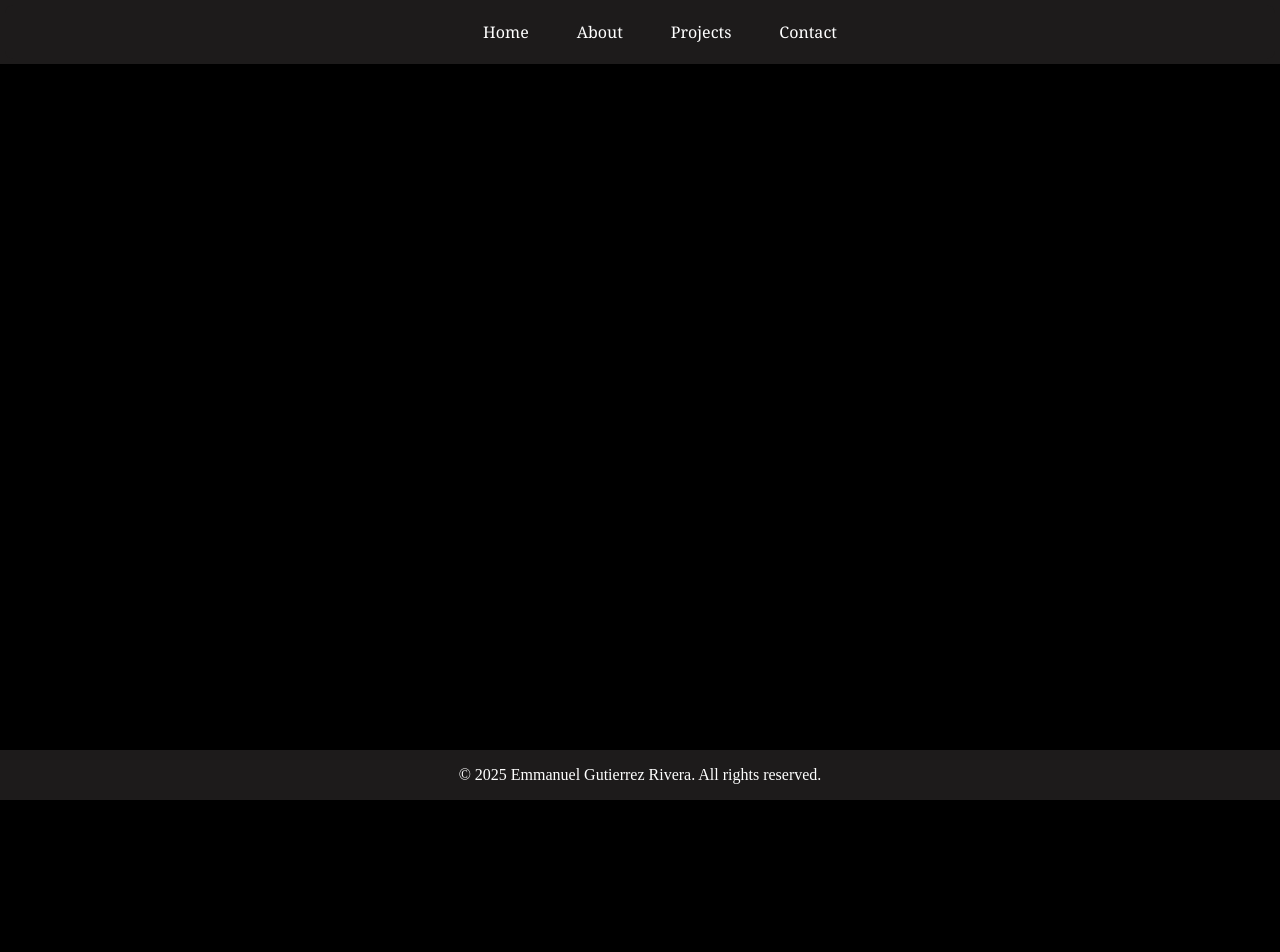
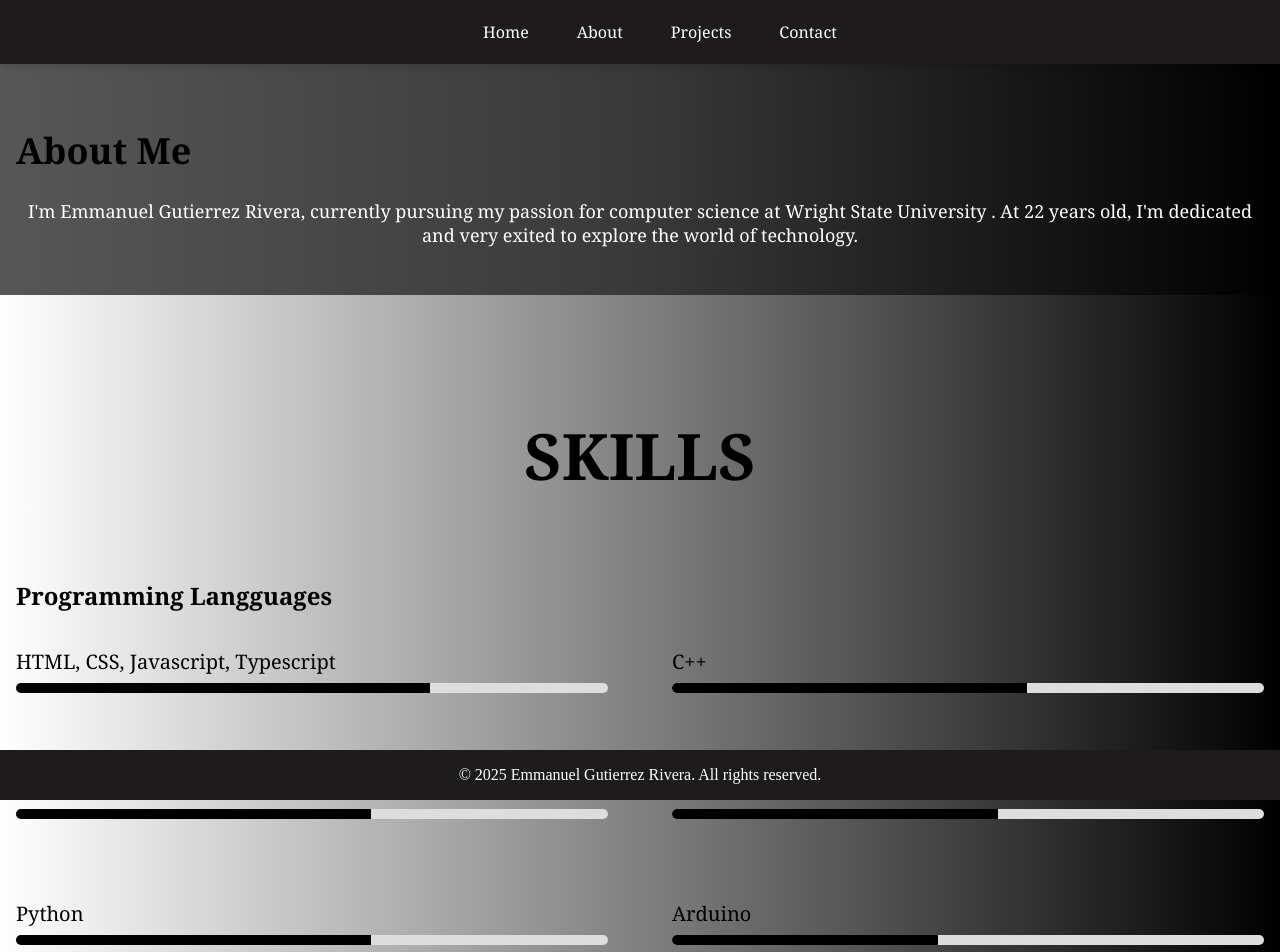
Before and after one commit to EmmanuelGR02/React-PersonalWebsite, a React (Vite) app: page /about in a window 1280 px wide. Shown: the top 952 px of the page. Before the commit the page ends 800 px from the top, so only its background shows below. Built offline with nearby package versions, Linux system fonts and the light colour scheme.

Commit message:
new changes

```diff
--- a/src/Components/About/About.css
+++ b/src/Components/About/About.css
@@ -0,0 +1,95 @@
+.about-container {
+    min-height: 100vh;
+    display: flex;
+    flex-direction: column;
+  }
+
+  .about-main {
+    flex-grow: 1;
+  }
+
+  .skills-section {
+    background: linear-gradient(to right, white, gray, black);
+    background-color: white;
+    padding: 4rem 1rem;
+  }
+
+  .skills-container {
+    max-width: 1280px;
+    margin: 0 auto;
+  }
+
+  .skills-title {
+    text-align: center;
+    font-size: 4rem;
+    font-weight: 900;
+    margin-bottom: 5rem;
+  }
+
+  .skills-grid {
+    display: grid;
+    gap: 4rem 1rem;
+  }
+
+  .skill-bar {
+    width: 100%;
+    height: 10px;
+    background-color: #ddd;
+    border-radius: 5px;
+    margin-top: 5px;
+    overflow: hidden;
+  }
+
+  .skill-fill {
+    height: 100%;
+    background-color: black;
+    transition: width 0.5s ease-in-out;
+  }
+
+  @media (min-width: 768px) {
+    .skills-grid {
+      grid-template-columns: repeat(2, 1fr);
+      gap: 4rem;
+    }
+  }
+
+  .skills-column {
+    display: flex;
+    flex-direction: column;
+    gap: 4rem;
+  }
+
+  .skill-item {
+    position: relative;
+  }
+
+  .skill-name {
+    font-size: 1.25rem;
+    font-weight: 500;
+    margin-bottom: 0.5rem;
+  }
+
+  .skill-line {
+    height: 2px;
+    background-color: black;
+    width: 100%;
+  }
+
+  .about-content {
+    max-width: 1280px;
+    margin: 0 auto;
+    padding: 2rem 1rem;
+  }
+
+  .about-title {
+    font-size: 2.25rem;
+    font-weight: 700;
+    margin-bottom: 1.5rem;
+  }
+
+  .about-text {
+    font-size: 1.125rem;
+    color: white;
+    margin-bottom: 1rem;
+    text-align: center;
+  }
--- a/src/Components/About/About.tsx
+++ b/src/Components/About/About.tsx
@@ -1,12 +1,78 @@
-import Footer from "../../Footer/Footer"
+import React from 'react';
+import Footer from '../../Footer/Footer';
+import './About.css';
 
 function About() {
+  const skillsList = [
+    { name: 'HTML, CSS, Javascript, Typescript', category: 'left', level: 70 },
+    { name: 'Kotlin', category: 'left', level: 60 },
+    { name: 'Python', category: 'left', level: 60 },
+    { name: 'C++', category: 'right', level: 60 },
+    { name: 'Java', category: 'right', level: 55 },
+    { name: 'Arduino', category: 'right', level: 45 },
+  ];
+
   return (
-    <>
-      <div>About</div>
+    <div className="about-container">
+      <main className="about-main">
+
+        <section className="about-content">
+          <h2 className="about-title">About Me</h2>
+          <div>
+            <p className="about-text">
+            I'm Emmanuel Gutierrez Rivera, currently pursuing my passion for
+            computer science at Wright State University .
+            At 22 years old, I'm dedicated and very exited to explore
+            the world of technology.
+            </p>
+          </div>
+        </section>
+
+
+        <section className="skills-section">
+          <div className="skills-container">
+            <h1 className="skills-title">SKILLS</h1>
+            <h1>Programming Langguages</h1>
+
+            <div className="skills-grid">
+              <div className="skills-column">
+                {skillsList
+                  .filter((skill) => skill.category === 'left')
+                  .map((skill) => (
+                    <div key={skill.name} className="skill-item">
+                      <h2 className="skill-name">{skill.name}</h2>
+                      <div className="skill-bar">
+                        <div
+                          className="skill-fill"
+                          style={{ width: `${skill.level}%` }}
+                        ></div>
+                      </div>
+                    </div>
+                  ))}
+              </div>
+
+              <div className="skills-column">
+                {skillsList
+                  .filter((skill) => skill.category === 'right')
+                  .map((skill) => (
+                    <div key={skill.name} className="skill-item">
+                      <h2 className="skill-name">{skill.name}</h2>
+                      <div className="skill-bar">
+                        <div
+                          className="skill-fill"
+                          style={{ width: `${skill.level}%` }}
+                        ></div>
+                      </div>
+                    </div>
+                  ))}
+              </div>
+            </div>
+          </div>
+        </section>
+      </main>
       <Footer />
-    </>
-  )
+    </div>
+  );
 }
 
-export default About
+export default About;
--- a/src/Components/Home/Home.css
+++ b/src/Components/Home/Home.css
@@ -1,10 +1,8 @@
 
 body {
-    background-color: black;
+    background: linear-gradient(to right, rgb(88, 87, 87), rgb(58, 57, 57), black);
     font-family: Georgia, 'Times New Roman', Times, serif;
 }
-
-
 
 .main-container {
     height: 100%;
@@ -13,8 +11,6 @@ body {
     justify-content: space-between;
     align-items: flex-start;
 }
-
-
 
 .img-container {
     width: 25%;
```
